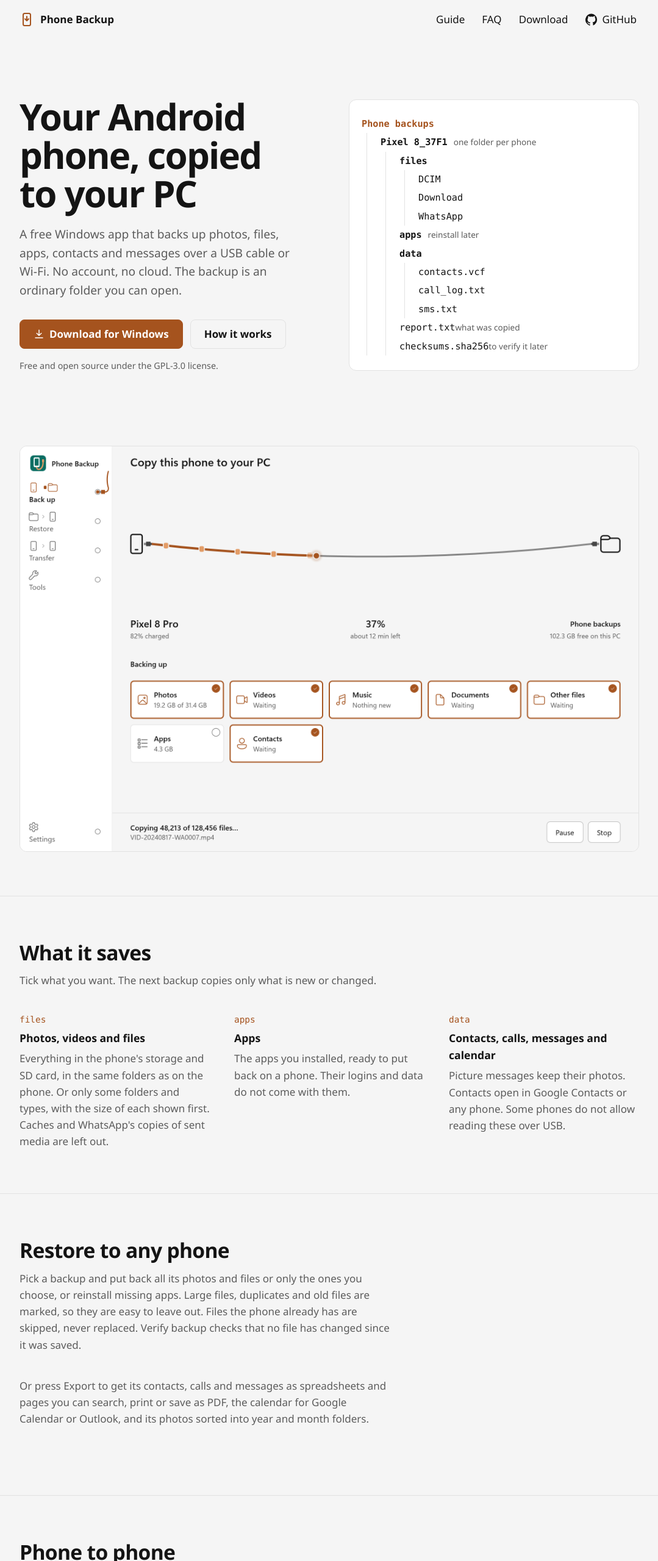
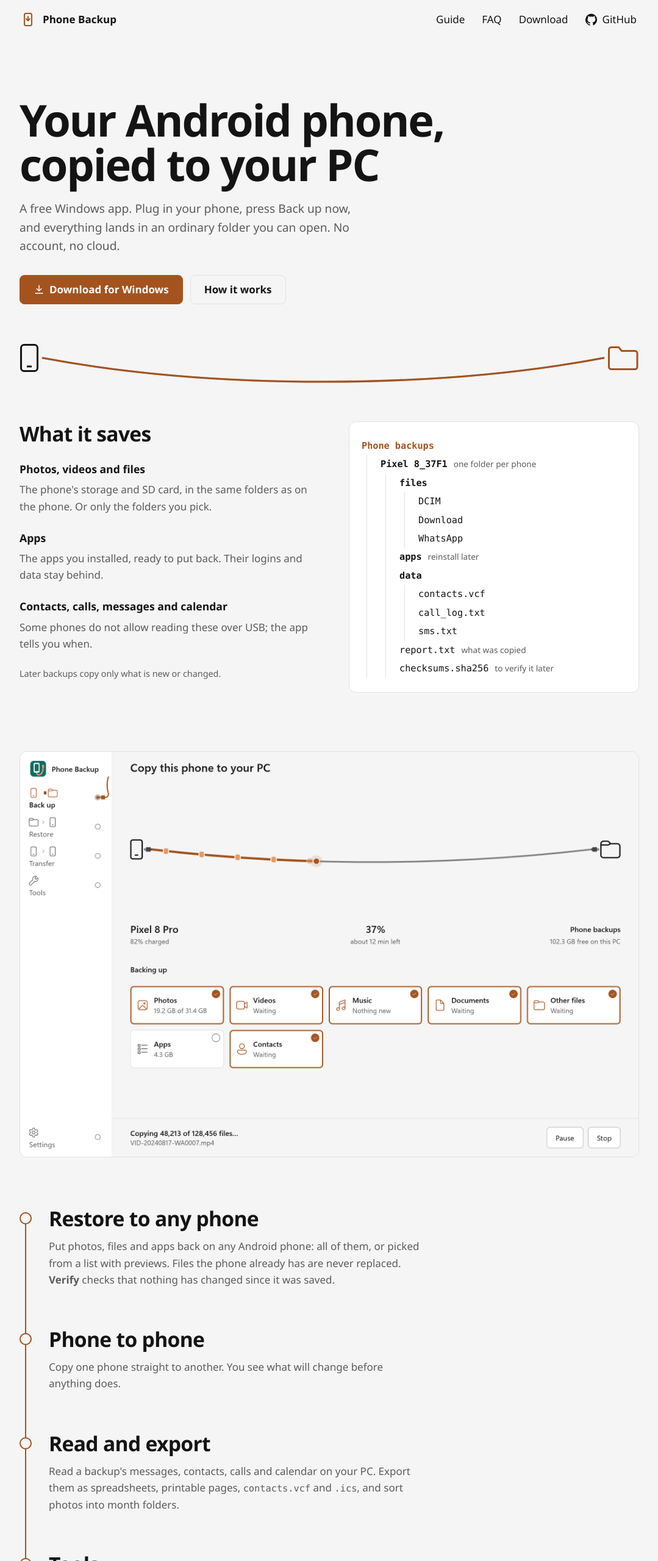
Before and after one commit to mitunmanav/phone-backup, a plain HTML site: page docs/index.html in a window 1280 px wide. Shown: the top 2560 px of the page at 61% size, without its empty margins (100-1179 px from the left). Drawn offline with Linux system fonts and the light colour scheme.

Commit message:
Redesign the website home page around the app's cable (#60)
* Redesign the website home page around the app's cable

The home page now opens with a drawn cable from a phone to a PC folder that
fills once on load, puts "What it saves" beside the real backup folder, and
carries the cable down the page as a rail that each feature plugs into.
Copy is shorter. The Guide's pinned titles and numbered cable are unchanged.

Every header gets a fixed 28 px logo spot (.logo) for the new logo.
Also fixes the missing gap between file names and their hints in the
folder tree.

* Close the gaps in the home page rail and name the Verify button as the app shows it

```diff
--- a/docs/index.html
+++ b/docs/index.html
@@ -16,7 +16,7 @@
 <header>
   <div class="wrap">
     <a class="brand" href="./">
-      <svg width="24" height="24" viewBox="0 0 24 24" fill="none" stroke="currentColor" stroke-width="2" stroke-linecap="round" stroke-linejoin="round" aria-hidden="true"><rect x="6" y="2" width="12" height="20" rx="2.5"/><path d="M12 7v7m-3-3 3 3 3-3"/></svg>
+      <span class="logo" aria-hidden="true"><svg width="24" height="24" viewBox="0 0 24 24" fill="none" stroke="currentColor" stroke-width="2" stroke-linecap="round" stroke-linejoin="round" aria-hidden="true"><rect x="6" y="2" width="12" height="20" rx="2.5"/><path d="M12 7v7m-3-3 3 3 3-3"/></svg></span>
       Phone Backup
     </a>
     <nav aria-label="Pages">
@@ -32,10 +32,9 @@
 </header>
 
 <main id="main">
-  <div class="wrap hero">
-    <div>
+  <div class="wrap intro">
     <h1>Your Android phone, copied to your PC</h1>
-      <p class="lead">A free Windows app that backs up photos, files, apps, contacts and messages over a USB cable or Wi-Fi. No account, no cloud. The backup is an ordinary folder you can open.</p>
+    <p class="lead">A free Windows app. Plug in your phone, press Back up now, and everything lands in an ordinary folder you can open. No account, no cloud.</p>
     <div class="actions">
       <a class="btn primary" href="download">
         <svg width="18" height="18" viewBox="0 0 24 24" fill="none" stroke="currentColor" stroke-width="2" stroke-linecap="round" stroke-linejoin="round" aria-hidden="true"><path d="M12 3v12m-5-5 5 5 5-5"/><path d="M4 20h16"/></svg>
@@ -43,7 +42,34 @@
       </a>
       <a class="btn" href="guide">How it works</a>
     </div>
-      <p class="note">Free and open source under the GPL-3.0 license.</p>
+  </div>
+
+  <!-- The app's cable: copper fills from the phone to the folder once, then the folder lights up. -->
+  <div class="wrap cable" aria-hidden="true">
+    <svg class="end phone" width="32" height="48" viewBox="0 0 32 48" fill="none" stroke="currentColor" stroke-width="3"><rect x="2.5" y="2.5" width="27" height="43" rx="5"/><path d="M12 38h8"/></svg>
+    <svg class="wire" viewBox="0 0 1000 60" preserveAspectRatio="none">
+      <path class="slack" d="M0 12C300 64 700 64 1000 12" pathLength="100"/>
+      <path class="lit" d="M0 12C300 64 700 64 1000 12" pathLength="100"/>
+    </svg>
+    <svg class="end folder" width="52" height="44" viewBox="0 0 52 44" fill="none" stroke="currentColor" stroke-width="3" stroke-linejoin="round"><path d="M2.5 8.5a4 4 0 0 1 4-4h12l5 6h21.5a4 4 0 0 1 4 4v22a4 4 0 0 1-4 4h-38.5a4 4 0 0 1-4-4z"/></svg>
+  </div>
+
+  <div class="wrap saves">
+    <div class="kinds">
+      <h2>What it saves</h2>
+      <div>
+        <h3>Photos, videos and files</h3>
+        <p>The phone's storage and SD card, in the same folders as on the phone. Or only the folders you pick.</p>
+      </div>
+      <div>
+        <h3>Apps</h3>
+        <p>The apps you installed, ready to put back. Their logins and data stay behind.</p>
+      </div>
+      <div>
+        <h3>Contacts, calls, messages and calendar</h3>
+        <p>Some phones do not allow reading these over USB; the app tells you when.</p>
+      </div>
+      <p class="note">Later backups copy only what is new or changed.</p>
     </div>
 
     <div class="tree mono" role="img" aria-label="Example backup folder: files, apps and data folders inside a folder named after the phone.">
@@ -84,64 +110,42 @@
     </picture>
   </figure>
 
-  <section>
+  <!-- The cable carries on down the page; each thing the app does plugs into it. -->
   <div class="wrap">
-      <h2>What it saves</h2>
-      <p class="section-lead">Tick what you want. The next backup copies only what is new or changed.</p>
-      <div class="cols">
-        <div>
-          <span class="mono">files</span>
-          <h3>Photos, videos and files</h3>
-          <p>Everything in the phone's storage and SD card, in the same folders as on the phone. Or only some folders and types, with the size of each shown first. Caches and WhatsApp's copies of sent media are left out.</p>
+    <div class="rail">
+      <div class="plug">
+        <h2>Restore to any phone</h2>
+        <p>Put photos, files and apps back on any Android phone: all of them, or picked from a list with previews. Files the phone already has are never replaced. <strong>Verify</strong> checks that nothing has changed since it was saved.</p>
       </div>
-        <div>
-          <span class="mono">apps</span>
-          <h3>Apps</h3>
-          <p>The apps you installed, ready to put back on a phone. Their logins and data do not come with them.</p>
+      <div class="plug">
+        <h2>Phone to phone</h2>
+        <p>Copy one phone straight to another. You see what will change before anything does.</p>
       </div>
-        <div>
-          <span class="mono">data</span>
-          <h3>Contacts, calls, messages and calendar</h3>
-          <p>Picture messages keep their photos. Contacts open in Google Contacts or any phone. Some phones do not allow reading these over USB.</p>
+      <div class="plug">
+        <h2>Read and export</h2>
+        <p>Read a backup's messages, contacts, calls and calendar on your PC. Export them as spreadsheets, printable pages, <code>contacts.vcf</code> and <code>.ics</code>, and sort photos into month folders.</p>
+      </div>
+      <div class="plug">
+        <h2>Tools</h2>
+        <p>Find duplicates, turn HEIC photos into JPG, merge duplicate contacts, free up phone space once files are safely backed up, and show the phone's screen with <a href="https://github.com/Genymobile/scrcpy">scrcpy</a>.</p>
+      </div>
+      <div class="plug">
+        <h2>Nothing leaves your computer</h2>
+        <p>No account, no ads, no tracking. The app goes online only when you ask it to, and it never sends your data. <a href="faq#privacy">What the app reads and sends</a></p>
+      </div>
+      <div class="plug">
+        <h2>Ready in a few minutes</h2>
+        <p>One file, nothing to install. Free and open source under the GPL-3.0 license.</p>
+        <div class="actions">
+          <a class="btn primary" href="download">
+            <svg width="18" height="18" viewBox="0 0 24 24" fill="none" stroke="currentColor" stroke-width="2" stroke-linecap="round" stroke-linejoin="round" aria-hidden="true"><path d="M12 3v12m-5-5 5 5 5-5"/><path d="M4 20h16"/></svg>
+            Download for Windows
+          </a>
+          <a class="btn" href="guide">Read the guide</a>
         </div>
       </div>
     </div>
-  </section>
-
-  <section>
-    <div class="wrap">
-      <h2>Restore to any phone</h2>
-      <p class="section-lead">Pick a backup and put back all its photos and files or only the ones you choose, or reinstall missing apps. Large files, duplicates and old files are marked, so they are easy to leave out. Files the phone already has are skipped, never replaced. Verify backup checks that no file has changed since it was saved.</p>
-      <p class="section-lead">Or press Export to get its contacts, calls and messages as spreadsheets and pages you can search, print or save as PDF, the calendar for Google Calendar or Outlook, and its photos sorted into year and month folders.</p>
   </div>
-  </section>
-
-  <section>
-    <div class="wrap">
-      <h2>Phone to phone</h2>
-      <p class="section-lead">Connect both phones and copy one to the other in one go. The new phone can be backed up first, and nothing changes on it until you have seen what will happen.</p>
-    </div>
-  </section>
-
-  <section>
-    <div class="wrap">
-      <h2>Tools for your backups</h2>
-      <p class="section-lead">Read your messages, contacts, calls and calendar inside the app. Find duplicate files, turn HEIC photos into JPG, merge duplicate contacts, and free up space by deleting files from the phone once they are safely backed up. If <a href="https://github.com/Genymobile/scrcpy">scrcpy</a> is installed, open the phone's screen on your computer.</p>
-    </div>
-  </section>
-
-  <section>
-    <div class="wrap split">
-      <div>
-        <h2>Nothing leaves your computer</h2>
-        <p>No account, no tracking, no subscription. The app goes online only when you ask it to, and it never sends your data. <a href="faq#privacy">What the app reads and sends</a></p>
-      </div>
-      <div>
-        <h2>Ready in a few minutes</h2>
-        <p>Download one file, plug in your phone and press Back up now. The <a href="guide">guide</a> shows each step, including Wi-Fi without a cable.</p>
-      </div>
-    </div>
-  </section>
 </main>
 
 <footer>
--- a/docs/site.css
+++ b/docs/site.css
@@ -31,7 +31,9 @@ a { color: var(--accent); text-underline-offset: 3px; }
 /* Header: the logo, then the pages. On phones the pages wrap onto their own row. */
 header .wrap { display: flex; flex-wrap: wrap; align-items: center; justify-content: space-between; gap: 0 24px; min-height: 64px; }
 .brand { display: flex; align-items: center; gap: 10px; font-weight: 600; color: var(--ink); text-decoration: none; min-height: 44px; }
-.brand svg { color: var(--accent); }
+/* Logo spot: a fixed square so the logo can be swapped in without moving the header. */
+.logo { display: inline-grid; place-items: center; width: 28px; height: 28px; flex-shrink: 0; color: var(--accent); }
+.logo > * { max-width: 100%; max-height: 100%; }
 nav { display: flex; flex-wrap: wrap; gap: 0 20px; }
 .nav-link { color: var(--ink); min-height: 44px; display: inline-flex; align-items: center; gap: 8px; padding: 0 4px; text-decoration: none; }
 .nav-link[aria-current="page"] { color: var(--accent); text-decoration: underline; text-decoration-thickness: 2px; }
@@ -43,7 +45,7 @@ nav { display: flex; flex-wrap: wrap; gap: 0 20px; }
 
 h1 {
   font-family: "Segoe UI Variable Display", "Segoe UI", system-ui, sans-serif;
-  font-size: clamp(2.25rem, 6vw, 3.75rem); line-height: 1.05; font-weight: 600;
+  font-size: clamp(2.4rem, 7vw, 4.5rem); line-height: 1.02; font-weight: 600;
   letter-spacing: -0.03em; margin: 0 0 20px; text-wrap: balance;
 }
 .lead { font-size: 1.2rem; color: var(--muted); margin: 0 0 32px; max-width: 30em; }
@@ -68,9 +70,28 @@ h1 {
 }
 .note { margin: 16px 0 0; font-size: .9rem; color: var(--muted); }
 
-/* Home hero: the folder the app really writes on the PC. */
-.hero { display: grid; gap: 40px; align-items: center; padding-block: 48px 80px; }
-@media (min-width: 900px) { .hero { grid-template-columns: 1fr 1fr; gap: 64px; padding-block: 96px 120px; } }
+/* Home: the headline, then the app's cable from the phone to the folder on the PC. */
+.intro { padding-block: 56px 48px; }
+@media (min-width: 900px) { .intro { padding-block: 96px 64px; } }
+.intro h1 { max-width: 12em; }
+.cable { display: flex; align-items: flex-start; gap: 6px; }
+.cable .end { flex-shrink: 0; color: var(--ink); }
+/* The wire's path starts 12 px down, so 12 px more meets the middle of the 48 px phone; the folder's middle is at 24 px too. */
+.cable .wire { flex: 1; min-width: 0; height: 60px; margin-top: 12px; overflow: visible; }
+.cable .folder { margin-top: 2px; color: var(--accent); animation: lightup 300ms ease 2.5s backwards; }
+.wire path { fill: none; stroke-width: 3; stroke-linecap: round; }
+.wire .slack { stroke: var(--muted); opacity: .45; }
+.wire .lit { stroke: var(--accent); stroke-dasharray: 100; animation: fill 2s cubic-bezier(0.65, 0, 0.35, 1) .5s backwards; }
+@keyframes fill { from { stroke-dashoffset: 100; } }
+@keyframes lightup { from { color: var(--ink); } }
+@media (max-width: 420px) { .cable svg.end { transform: scale(.8); } }
+
+/* What it saves beside the real folder the app writes. */
+.saves { display: grid; gap: 40px; padding-block: 40px 72px; }
+@media (min-width: 900px) { .saves { grid-template-columns: 1fr 1fr; gap: 64px; padding-block: 56px 96px; } }
+.kinds { display: grid; gap: 24px; align-content: start; }
+.kinds h2, .kinds .note { margin: 0; }
+.kinds p { margin: 0; color: var(--muted); max-width: 32em; }
 .tree {
   background: var(--surface); border: 1px solid var(--line); border-radius: 12px;
   padding: 24px 20px; font-size: .95rem; line-height: 2; overflow-x: auto;
@@ -80,16 +101,33 @@ h1 {
 /* Long phone names and paths wrap instead of being cut off at large text sizes. */
 .tree li { overflow-wrap: anywhere; }
 /* Rows arrive top to bottom once on load, like files landing in the backup. --i is the row number. */
-.tree li > span { display: inline-block; max-width: 100%; line-height: 1.5; animation: arrive 360ms var(--ease-out) both; animation-delay: calc(200ms + var(--i) * 50ms); }
+.tree li > span { display: inline-block; max-width: 100%; line-height: 1.5; animation: arrive 360ms var(--ease-out) both; animation-delay: calc(1.2s + var(--i) * 50ms); }
 @keyframes arrive { from { opacity: 0; transform: translateX(-8px); } }
-.tree .dir { font-weight: 700; margin-right: 10px; }
+.tree .dir { font-weight: 700; }
 .tree .root { color: var(--accent); }
-.tree .hint { color: var(--muted); font-family: "Segoe UI", system-ui, sans-serif; font-size: .85rem; }
+.tree .hint { margin-left: 10px; color: var(--muted); font-family: "Segoe UI", system-ui, sans-serif; font-size: .85rem; }
 @media (max-width: 420px) { .tree { padding: 20px 14px; font-size: .85rem; } .tree ul ul { padding-left: 14px; margin-left: 4px; } }
 
 /* The real app mid-backup; the picture follows the visitor's light or dark setting. */
 .shot { margin: 0 auto; padding-bottom: 72px; }
 .shot img { display: block; width: 100%; height: auto; border: 1px solid var(--line); border-radius: 12px; }
+
+/* Home: the cable runs on down the page and each thing the app does plugs into a socket on it. Not numbered: these are not steps. */
+.rail { max-width: 44em; padding: 8px 0 96px 48px; }
+.plug { position: relative; padding-bottom: 64px; }
+.plug:last-child { padding-bottom: 0; }
+.plug h2 { position: relative; }
+.plug h2::before {
+  content: ""; position: absolute; left: -48px; top: calc(.6em - 10px); z-index: 1;
+  width: 20px; height: 20px; border-radius: 50%; box-sizing: border-box;
+  background: var(--bg); border: 2px solid var(--accent);
+}
+.plug:last-child h2::before { background: var(--accent); }
+.plug::after { content: ""; position: absolute; left: -39px; top: 20px; bottom: -20px; width: 2px; background: var(--accent); }
+.plug:last-child::after { display: none; }
+.plug p { margin: 0; color: var(--muted); max-width: 36em; }
+.plug .actions { margin-top: 24px; }
+@media (max-width: 420px) { .rail { padding-left: 36px; } .plug h2::before { left: -36px; } .plug::after { left: -27px; } }
 
 section { padding: 72px 0; border-top: 1px solid var(--line); }
 h2 { font-size: clamp(1.6rem, 3.5vw, 2.1rem); line-height: 1.2; font-weight: 600; letter-spacing: -0.02em; margin: 0 0 12px; }
@@ -97,7 +135,6 @@ h2 { font-size: clamp(1.6rem, 3.5vw, 2.1rem); line-height: 1.2; font-weight: 600
 h3 { font-size: 1.1rem; margin: 0 0 6px; }
 .cols { display: grid; gap: 32px 40px; grid-template-columns: repeat(auto-fit, minmax(min(100%, 240px), 1fr)); }
 .cols p { margin: 0; color: var(--muted); max-width: 32em; }
-.cols .mono { color: var(--accent); font-size: .9rem; display: block; margin-bottom: 4px; }
 code { font-family: "Cascadia Code", Consolas, monospace; font-size: .9em; overflow-wrap: anywhere; }
 pre { background: var(--surface); border: 1px solid var(--line); border-radius: 8px; padding: 16px; overflow-x: auto; margin: 16px 0 0; max-width: 32em; }
 .split { display: grid; gap: 40px; }
@@ -151,5 +188,6 @@ footer .wrap { display: flex; flex-wrap: wrap; gap: 8px 32px; justify-content: s
 @media (prefers-reduced-motion: reduce) {
   .btn { transition: background-color 150ms ease; } .btn:active { transform: none; }
   .tree li > span { animation-name: fade; }
+  .wire .lit, .cable .folder { animation: none; }
 }
 @keyframes fade { from { opacity: 0; } }
```
Also changed, not shown: docs/download.html (+1 -1 lines), docs/faq.html (+1 -1 lines), docs/guide.html (+2 -2 lines). Lines whose indentation alone changed are shown as unchanged.
